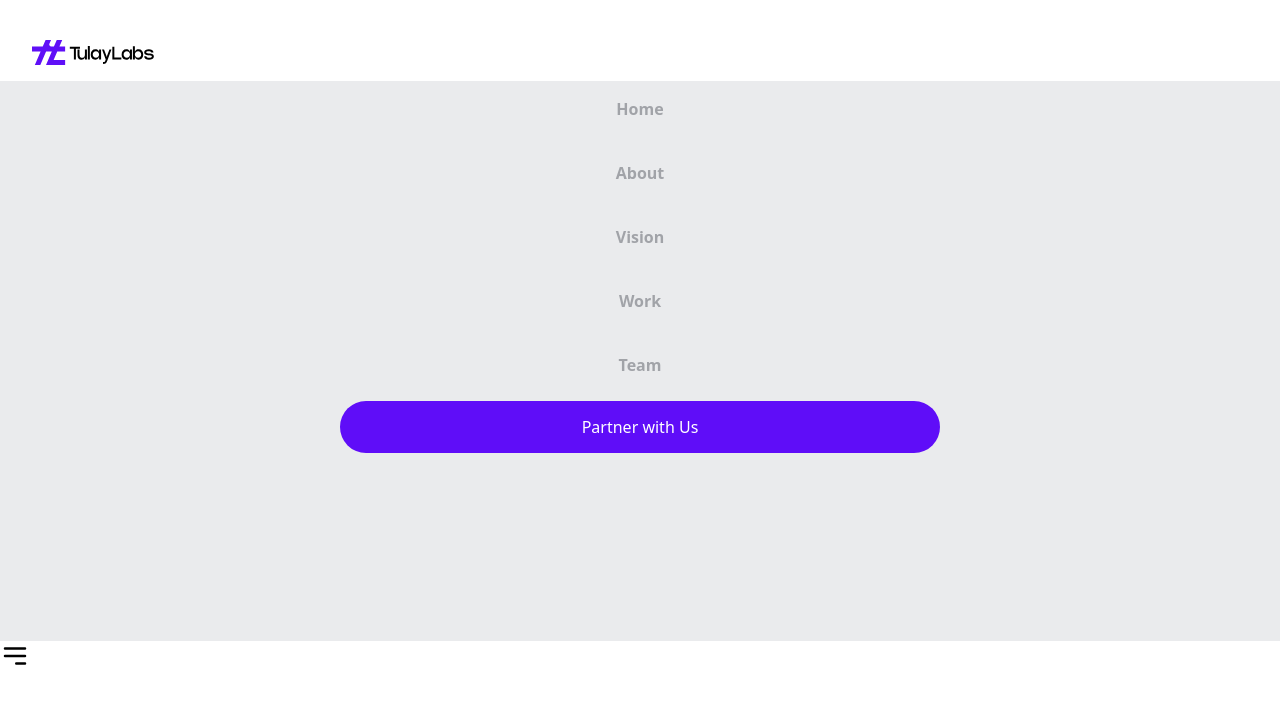
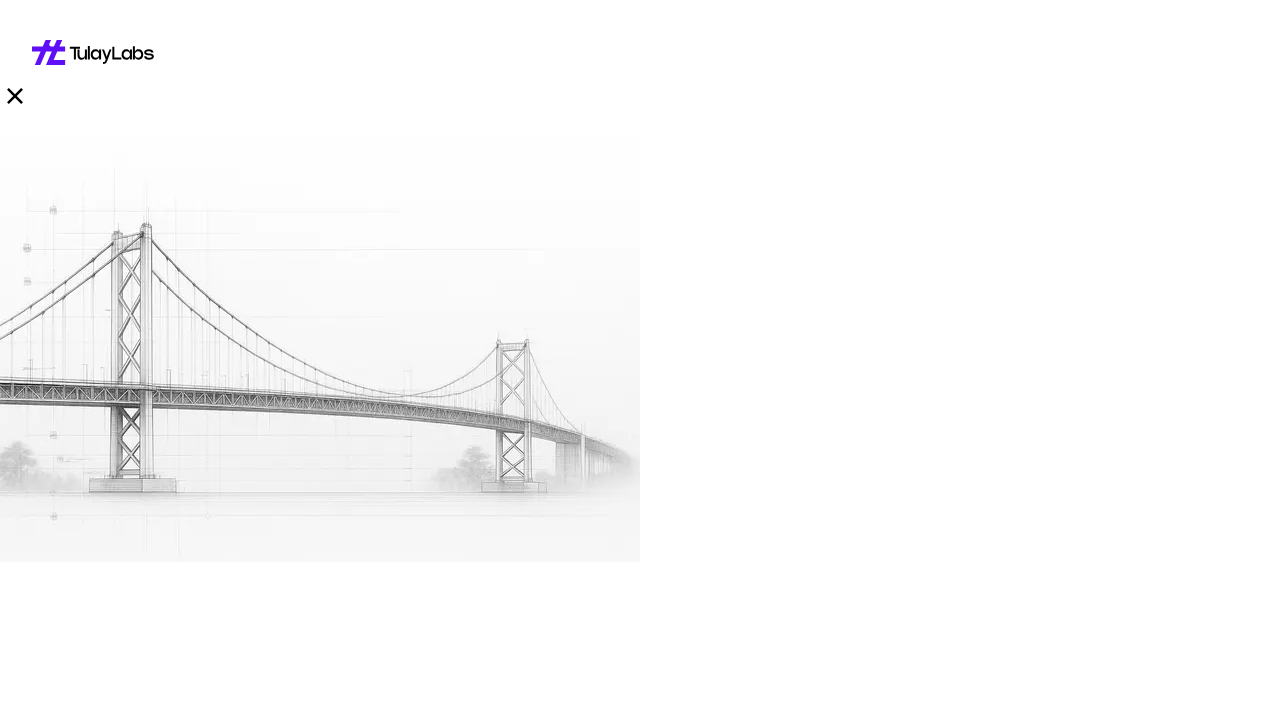
Before and after one commit to Developerfiyin/Tulay-Labs, a React (Vite) app: page / in a window 1280 px wide. Shown: the top 704 px of the page. Built offline with nearby package versions, Linux system fonts and the light colour scheme.

Commit message:
updated div

```diff
--- a/src/App.jsx
+++ b/src/App.jsx
@@ -7,7 +7,7 @@ const App = () => {
   return (
     <div>
       <Header/>
-
+      <img src={image2} alt="  " />
     </div>
   )
 }
--- a/src/Components/Header.jsx
+++ b/src/Components/Header.jsx
@@ -1,9 +1,16 @@
-import React from 'react'
+import React, { useState } from 'react'
 import LOGO from '../assets/logo.png'
-import { HiOutlineMenuAlt3 } from "react-icons/hi";
+import { HiOutlineMenuAlt3} from "react-icons/hi";
+import { RiCloseFill } from 'react-icons/ri';
 
 
 const Header = () => {
+  const [nav, setNav] = useState(false)
+
+     const handleState = () => {
+      setNav(!nav)
+     }
+
   return (
   <section className='py-6'>
     <nav className='bg-white mt-0 px-4 items-center flex justify-between '>
@@ -18,24 +25,23 @@ const Header = () => {
         <li className='p-4 hover:text-black'>Work</li>
         <li className='p-4 hover:text-black'>Team</li>
     </ul>
-  <button className='bg-(--purple) hover:bg-[#5f0df8cc] rounded-full cursor-pointer font-medium px-6 text-white py-3.5 text-center  mr-4'>Partner with Us</button>
+  <button className='bg-(--purple) hover:bg-[#5f0df8cc] rounded-full cursor-pointer font-medium px-6  text-white py-3.5 text-center  mr-4'>Partner with Us</button>
    </div>
     </nav>
 
 
+       <div onClick={handleState}> {nav ? <HiOutlineMenuAlt3 size={30}/> :  <RiCloseFill size={30}/> }</div>
 
-    <div className='flex flex-col text-(--gray) h-[70vh] space-y-2 font-semibold bg-(--gray-200) items-center'>
+    <div className={nav ? 'flex flex-col text-(--gray) h-screen sticky space-y-2 font-semibold bg-(--gray-200) items-center' : 'hidden'} >
         <a href='#home' className='p-4 hover:text-black'>Home</a>
         <a href='#about' className='p-4 hover:text-black'>About</a >
         <a href='#vision'  className='p-4 hover:text-black'>Vision</a>
         <a href='#work'  className='p-4 hover:text-black'>Work</a>
         <a href='#team'  className='p-4 hover:text-black'>Team</a>
-      <button className='bg-(--purple) hover:bg-[#5f0df8cc] rounded-full cursor-pointer font-medium mx-9 w-150 p-3.5 mb-5 text-white text-center'>Partner with Us</button>
+      <button className='bg-(--purple) hover:bg-[#5f0df8cc] rounded-full cursor-pointer font-medium mx-9 w-150 p-3.5 mb-2 text-white text-center'>Partner with Us</button>
     </div>
 
-       <div>
-        <HiOutlineMenuAlt3 size={30}/>
-        </div>
+
 
   </section>
   )
```
